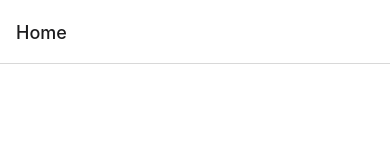
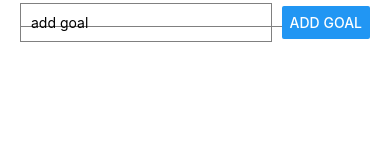
Before and after one commit to eddiemuhoro/RNCourse, a React Native app: screen / in a window 390 px wide. Shown: the top 160 px of the page. Built offline with nearby package versions, Linux system fonts and the light colour scheme.

Commit message:
added a new

```diff
--- a/App.js
+++ b/App.js
@@ -1,6 +1,5 @@
 
 import { NavigationContainer } from '@react-navigation/native';
-import { createStackNavigator } from '@react-navigation/stack';
 import React from 'react';
 import Login from './app/REGISTRATION/Login';
 import Dashboard from './app/Dashboard';
@@ -9,30 +8,15 @@ import ProductDetailsScreen from './app/PRODUCTS/ProductDetailsScreen';
 import BottomNavigation from './app/NAVIGATION/BottomNavigationBar';
 import RelatedProducts from './app/PRODUCTS/RelatedProducts';
 import { View } from 'react-native';
+import Home from './goals/Home';
 
-const Stack = createStackNavigator();
 
 export default function App() {
 
   return (
-
-
-
-    <NavigationContainer
-    //set vertical scroll to true
-    verticalScrollEnabled={true}
-    >
-      <Stack.Navigator >
-        {/* <Stack.Screen name="Login" component={Login} /> */}
-        <Stack.Screen name="Dashboard"  options={{ headerShown: false }} component={Dashboard} />
-         <Stack.Screen name="ProductList" component={ProductList} />
-        <Stack.Screen name="ProductDetails" component={ProductDetailsScreen} />
-        <Stack.Screen name="BottomNavigation" component={BottomNavigation} />
-        <Stack.Screen name="RelatedProducts" component={RelatedProducts} />
-      </Stack.Navigator>
-
-
-  </NavigationContainer>
+    <View>
+      <Home />
+    </View>
 
   );
 }
```
